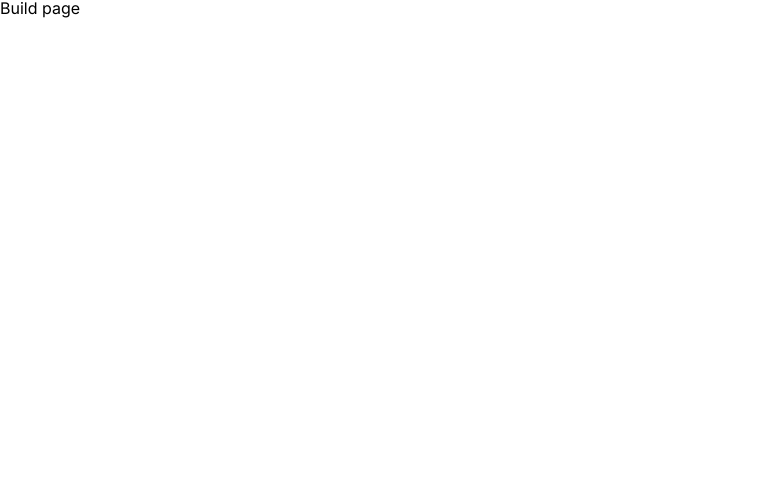
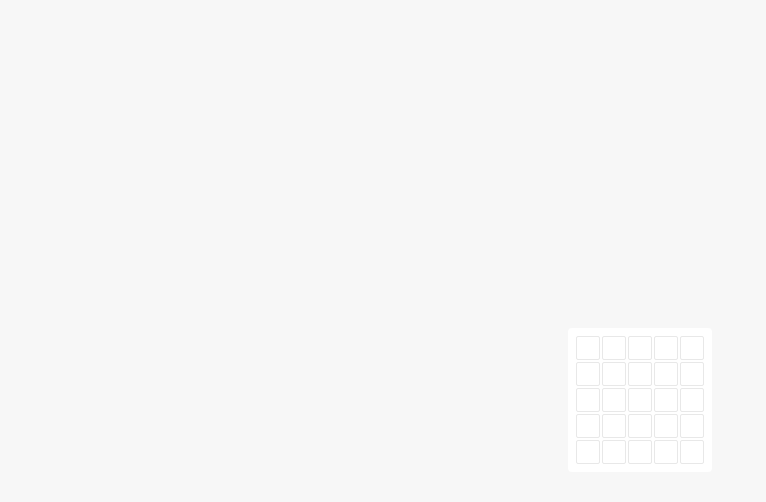
Before and after one commit to KevinElberger/buildcraft, a Next.js app: page / in a window 1280 px wide. Shown: the top 502 px of the page, without its empty margins (0-766 px from the left). Built offline with nearby package versions, Linux system fonts and the light colour scheme.

Commit message:
Add rough POC Grid/Tile

```diff
--- /dev/null
+++ b/components/Grid/index.tsx
@@ -0,0 +1,42 @@
+import * as React from 'react';
+import styled from 'styled-components';
+import { Tile } from '../Tile';
+
+interface Props {
+  rows: number;
+  columns: number;
+}
+
+export const Grid = ({ rows, columns }: Props) => {
+  const tileset = new Array(rows).fill(0).map(row => {
+    const rows: any[] = [];
+
+    new Array(columns).fill(0).forEach(column => {
+      return rows.push(<Tile />)
+    });
+
+    return rows;
+  });
+
+  return (
+    <GridWrapper>
+      <TileContainer>
+        { tileset }
+      </TileContainer>
+    </GridWrapper>
+  );
+};
+
+const GridWrapper = styled.div`
+  padding: 8px;
+  border-radius: 4px;
+  display: inline-flex;
+  background: ${({ theme }) => theme.white};
+`;
+
+const TileContainer = styled.div`
+  display: grid;
+  grid-gap: 2px;
+  grid-template-rows: repeat(5, 1fr);
+  grid-template-columns: repeat(5, 1fr);
+`;
--- /dev/null
+++ b/components/Tile/index.tsx
@@ -0,0 +1,18 @@
+import * as React from 'react';
+import styled from 'styled-components';
+
+export const Tile = () => {
+  return <TileWrapper></TileWrapper>
+};
+
+const TileWrapper = styled.div`
+  width: 24px;
+  height: 24px;
+  cursor: pointer;
+  border-radius: 2px;
+  border: 1px solid ${({ theme }) => theme.lightgrey};
+
+  &:hover {
+    border-color: ${({ theme }) => theme.black};
+  }
+`;
--- a/pages/index.tsx
+++ b/pages/index.tsx
@@ -1,10 +1,13 @@
 import type { NextPage } from 'next'
 import styled from 'styled-components'
+import { Grid } from '../components/Grid';
 
 const Build: NextPage = () => {
   return (
     <Wrapper>
-      Build page
+      <Content>
+        <Grid rows={5} columns={5} />
+      </Content>
     </Wrapper>
   )
 }
@@ -12,6 +15,14 @@ const Build: NextPage = () => {
 const Wrapper = styled.div`
   width: 100%;
   height: 100%;
+  display: flex;
+  align-items: center;
+  justify-content: center;
+  background: ${({ theme }) => theme.bgGrey};
+`;
+
+const Content = styled.div`
+
 `;
 
 export default Build
--- a/styles/theme.config.ts
+++ b/styles/theme.config.ts
@@ -8,4 +8,5 @@ export const lightTheme = {
   green: '#00BA34',
   orange: '#F98600',
   red: '#E92C2C',
+  bgGrey: '#F7F7F7'
 }
```
